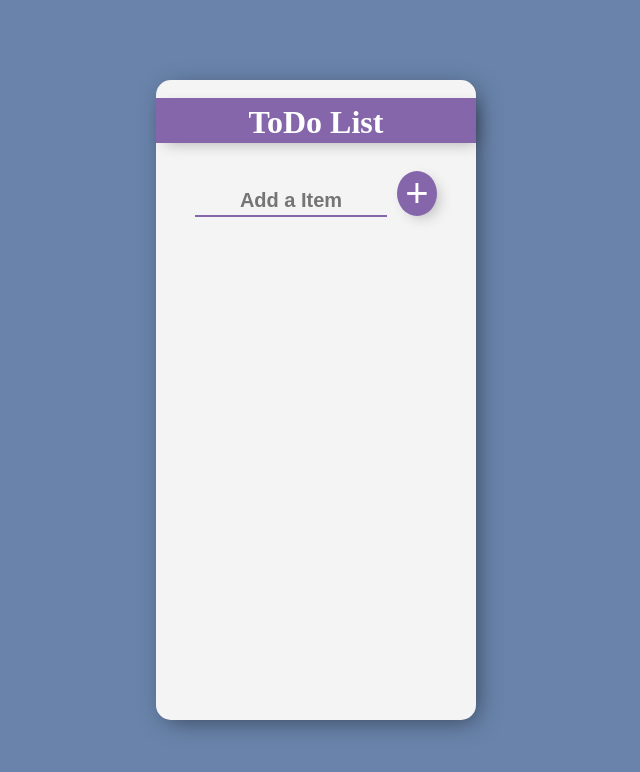
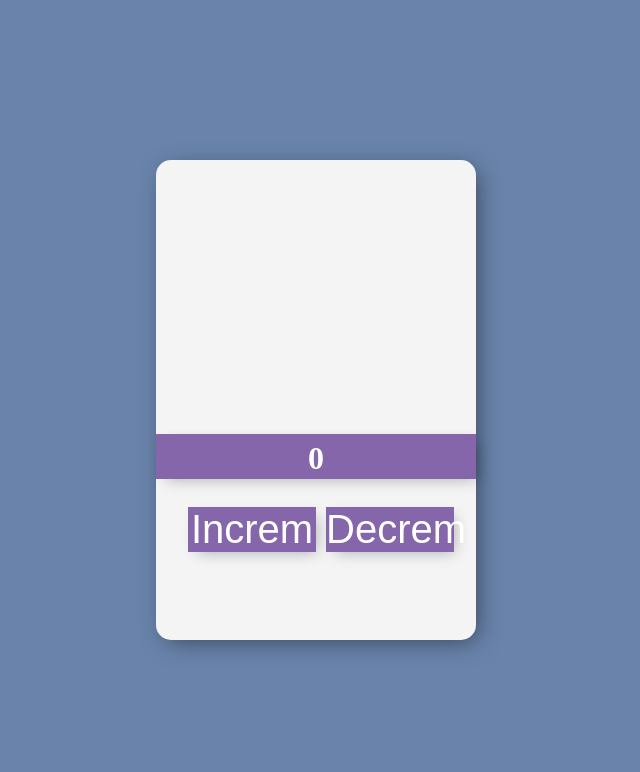
Before and after one commit to rahulanand10/React, a React (Create React App) app: page / in a window 1280 px wide. Shown: the top 772 px of the page, without its empty margins (324-964 px from the left). Built offline with nearby package versions, Linux system fonts and the light colour scheme.

Commit message:
challenge-8-45

```diff
--- a/src/App.jsx
+++ b/src/App.jsx
@@ -1,46 +1,30 @@
 import React, { useState } from 'react';
-import ToDoLists from './ToDoLists';
+
 
 const App=()=>{
-  const[inputList,setInputList]=useState()
-  const [Items,setItems]=useState([])
 
-  const itemEvent=(event)=>{
-    setInputList(event.target.value)
+  const [number,setNumber]=useState(0)
+
+  const Increment=()=>{
+    setNumber(number+1)
   }
-
-  const listofItems=()=>{
-    setItems((oldItems)=>{
-      return [...oldItems,inputList]
-    })
-    setInputList('')
-  }
-  const deleteItem=(id)=>{
-    console.log('del')
-    setItems((oldItems)=>{
-      return oldItems.filter((arrElem,index)=>{
-        return index!== id;
-      })
-    })
+  const Decrement=()=>{
+    if (number===0){
+      alert('Value is 0')
+    }
+    else{
+      setNumber(number-1)
+    }
   }
   return(
     <React.Fragment>
       <div className="main_div">
         <div className="center_div">
           <br/>
-          <h1>ToDo List</h1>
+          <h1>{number}</h1>
           <br/>
-          <input type="text" placeholder="Add a Item"
-          value={inputList}
-          onChange={itemEvent}/>
-          <button onClick={listofItems}>+</button>
-
-          <ol>
-            {Items.map((itemval,index)=>{
-              return  <ToDoLists key={index} text={itemval} id={index}
-              onSelect={deleteItem}/>;
-            })}
-          </ol>
+          <button onClick={Increment}>Increm</button>
+          <button onClick={Decrement}>Decrem</button>
         </div>
       </div>
     </React.Fragment>
--- a/src/index.css
+++ b/src/index.css
@@ -30,28 +30,18 @@
 }
 .center_div{
   width: 25%;
-  height: 80vh;
+  height: 60vh;
+  padding-top: 20%;
+  justify-content: center;
   background-color: #f4f4f4;
   box-shadow: 5px 5px 25px -5px rgba(0, 0, 0, 0.5);
   border-radius: 15px;
 }
-input{
-  text-align: center;
-  height: 30px;
-  top: 10px;
-  border: none;
-  background: transparent;
-  font-size: 20px;
-  font-weight: bold;
-  width: 60%;
-  border-bottom: 2px solid #8566aa;
-  color:  #8566aa;
-  outline: none;
-}
+
 button{
-  min-height: 40px;
-  width: 40px;
-  border-radius: 50%;
+  min-height: 40;
+  width: 40%;
+  /* border-radius: 50%; */
   border-color: transparent;
   background-color: #8566aa;
   color: #fff;
```
